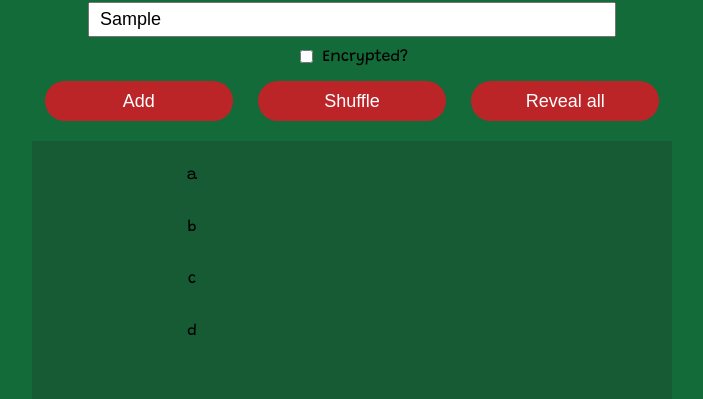
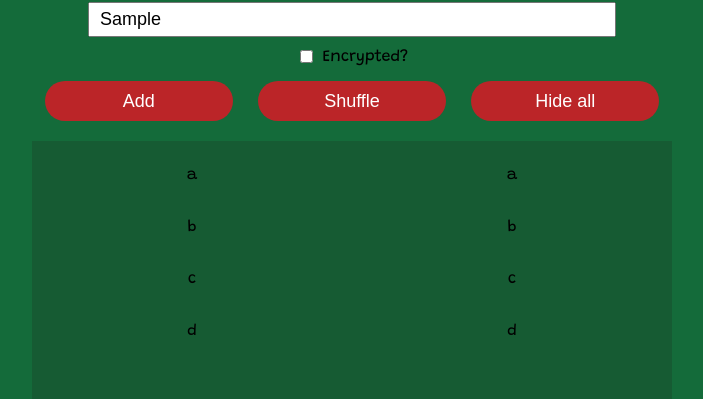
Before and after one commit to waltwengert/secret-santa, a React (Create React App) app: page / in a window 1280 px wide. Both pictures are taken after typing "Sample" into the empty fields and a click on the button "Add". Shown: the part 114-513 px from the top of the page, without its empty margins (288-991 px from the left). Built offline with nearby package versions, Linux system fonts and the light colour scheme.

Commit message:
change reveal to hide

```diff
--- a/src/components/Results.tsx
+++ b/src/components/Results.tsx
@@ -29,19 +29,19 @@ const Name = styled.p`
 interface ResultsProps {
     nameList: string[]
     shuffledNameList: string[]
-    revealed: boolean
+    hidden: boolean
 }
 
 export const Results = ({
     nameList,
     shuffledNameList,
-    revealed
+    hidden
 }: ResultsProps) => {
     const names = nameList.map(name => (
         <Name key={`name-${name}`}>{name}</Name>
     ));
     const shuffledNames = shuffledNameList.map(name => (
-        <Name key={`name-${name}`} hidden={!revealed}>
+        <Name key={`name-${name}`} hidden={hidden}>
             {name}
         </Name>
     ));
--- a/src/components/UserInput.tsx
+++ b/src/components/UserInput.tsx
@@ -69,11 +69,11 @@ export const UserInput = () => {
     const [nameList, setNameList] = useState<string[]>(['a', 'b', 'c', 'd']);
     const [shuffledNameList, setShuffledNameList] = useState<string[]>([]);
     const [encrypted, setEncrypted] = useState(false);
-    const [revealed, setRevealed] = useState(false);
+    const [hidden, setHidden] = useState(false);
 
-    const [revealButtonText, setRevealButtonText] = useState<
-    'Reveal all' | 'Hide all'
-    >('Reveal all');
+    const [hideButtonText, setHideButtonText] = useState<
+    'Hide all' | 'Reveal all'
+    >('Hide all');
 
     const shuffleNameList = () => {
         if (encrypted) {
@@ -97,17 +97,17 @@ export const UserInput = () => {
         setShuffledNameList(encryptStringArray(shuffledNameList));
     };
 
-    const onReveal = () => {
-        setRevealed(!revealed);
+    const onHide = () => {
+        setHidden(!hidden);
     };
 
     useEffect(() => {
-        if (revealed) {
-            setRevealButtonText('Hide all');
+        if (hidden) {
+            setHideButtonText('Reveal all');
         } else {
-            setRevealButtonText('Reveal all');
+            setHideButtonText('Hide all');
         }
-    }, [revealed]);
+    }, [hidden]);
 
     return (
         <>
@@ -122,15 +122,13 @@ export const UserInput = () => {
                 <ButtonContainer>
                     <InputButton onClick={onAdd}>Add</InputButton>
                     <InputButton onClick={onShuffle}>Shuffle</InputButton>
-                    <InputButton onClick={onReveal}>
-                        {revealButtonText}
-                    </InputButton>
+                    <InputButton onClick={onHide}>{hideButtonText}</InputButton>
                 </ButtonContainer>
             </ButtonWrapper>
             <Results
                 nameList={nameList}
                 shuffledNameList={shuffledNameList}
-                revealed={revealed}
+                hidden={hidden}
             />
         </>
     );
```
